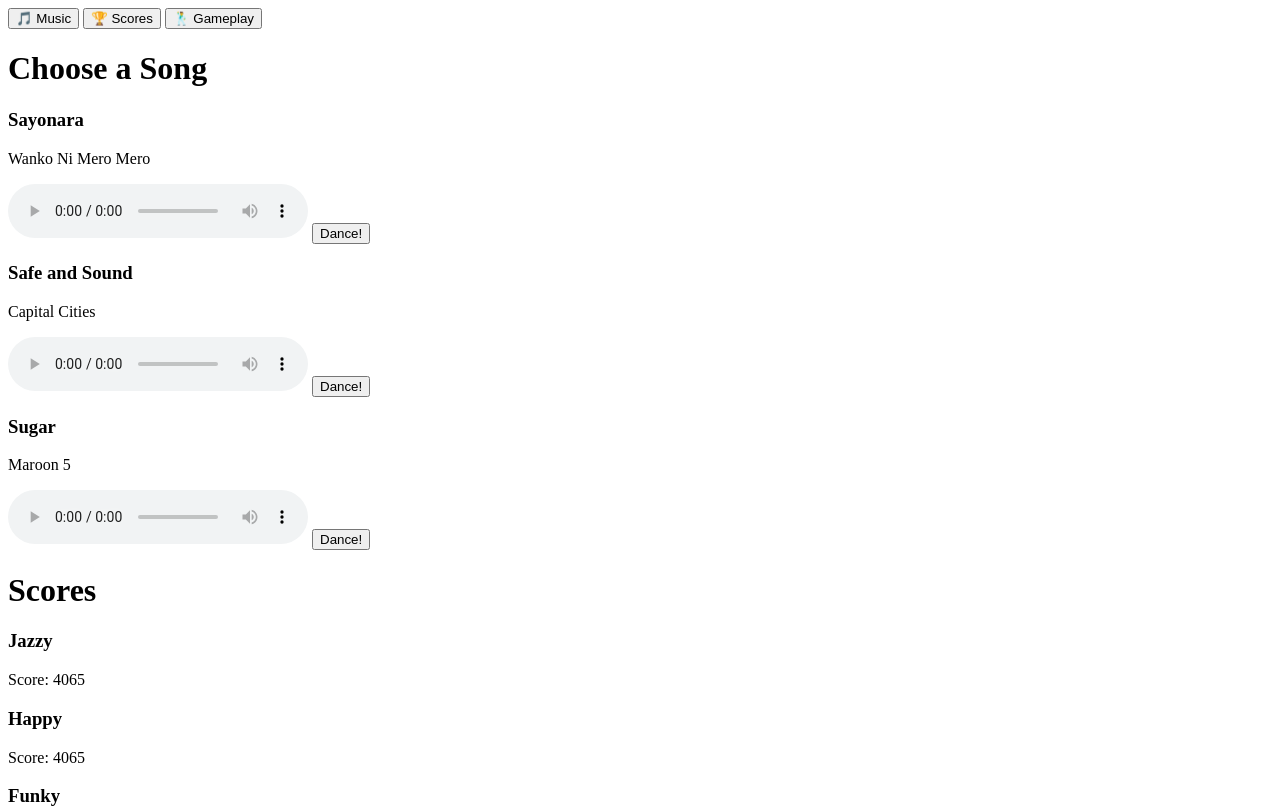
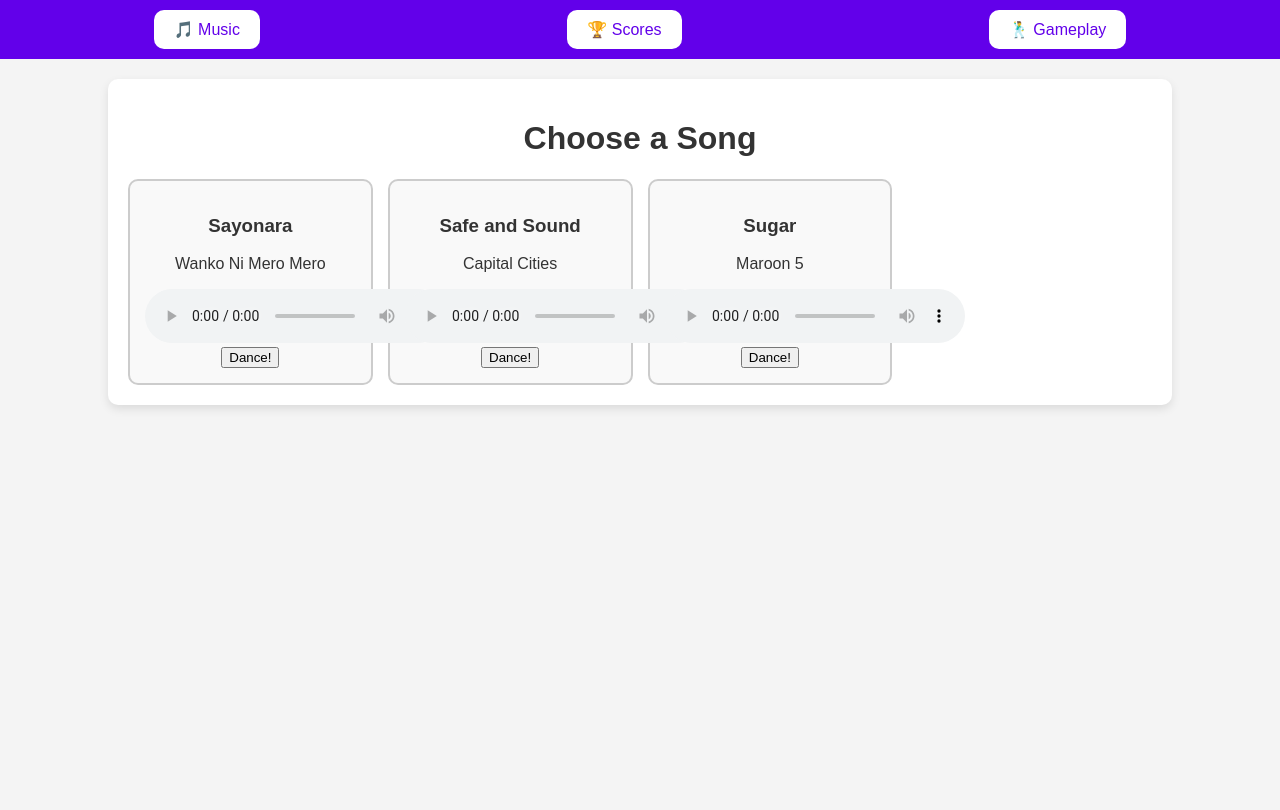
Before and after one commit to caio204065/didactic-octo-invention, a plain HTML site: page index.html in a window 1280 px wide. Shown: the top 810 px of the page. Drawn offline with Linux system fonts and the light colour scheme.

Commit message:
Update index.html

```diff
--- a/index.html
+++ b/index.html
@@ -4,7 +4,111 @@
   <meta charset="UTF-8">
   <meta name="viewport" content="width=device-width, initial-scale=1.0">
   <title>Dance Game</title>
-  <link rel="stylesheet" href="styles.css">
+  <style>
+    /* Reseta o estilo */
+    body {
+      margin: 0;
+      font-family: Arial, sans-serif;
+      background-color: #f4f4f4;
+      color: #333;
+    }
+
+    #app {
+      display: flex;
+      flex-direction: column;
+      align-items: center;
+      text-align: center;
+    }
+
+    nav {
+      width: 100%;
+      display: flex;
+      justify-content: space-around;
+      background: #6200ea;
+      padding: 10px 0;
+    }
+
+    nav button {
+      background: #fff;
+      color: #6200ea;
+      border: none;
+      padding: 10px 20px;
+      border-radius: 10px;
+      font-size: 16px;
+      cursor: pointer;
+      transition: background 0.3s;
+    }
+
+    nav button:hover {
+      background: #ddd;
+    }
+
+    .menu {
+      display: none;
+      width: 80%;
+      max-width: 1200px;
+      background: #fff;
+      margin-top: 20px;
+      padding: 20px;
+      border-radius: 10px;
+      box-shadow: 0 4px 10px rgba(0, 0, 0, 0.1);
+    }
+
+    .menu.active {
+      display: block;
+    }
+
+    .scrollable {
+      display: grid;
+      grid-template-columns: repeat(auto-fill, minmax(200px, 1fr));
+      gap: 15px;
+      overflow-y: auto;
+      max-height: 400px;
+    }
+
+    .song, .score {
+      padding: 15px;
+      border: 2px solid #ccc;
+      border-radius: 10px;
+      background: #f9f9f9;
+      text-align: center;
+      transition: background 0.3s;
+      cursor: pointer;
+    }
+
+    .song:hover, .score:hover {
+      background: #e0e0e0;
+    }
+
+    #game-ui {
+      height: 300px;
+      background: linear-gradient(to bottom, #f4a261, #2a9d8f);
+      color: #fff;
+      padding: 20px;
+      border-radius: 10px;
+    }
+
+    .dance-area {
+      display: flex;
+      flex-direction: column;
+      align-items: center;
+    }
+
+    .player-feedback {
+      margin-top: 20px;
+      display: flex;
+      justify-content: space-around;
+      width: 100%;
+    }
+
+    .feedback {
+      padding: 10px 20px;
+      background: #fff;
+      color: #333;
+      border-radius: 20px;
+      font-size: 18px;
+    }
+  </style>
 </head>
 <body>
   <div id="app">
```
